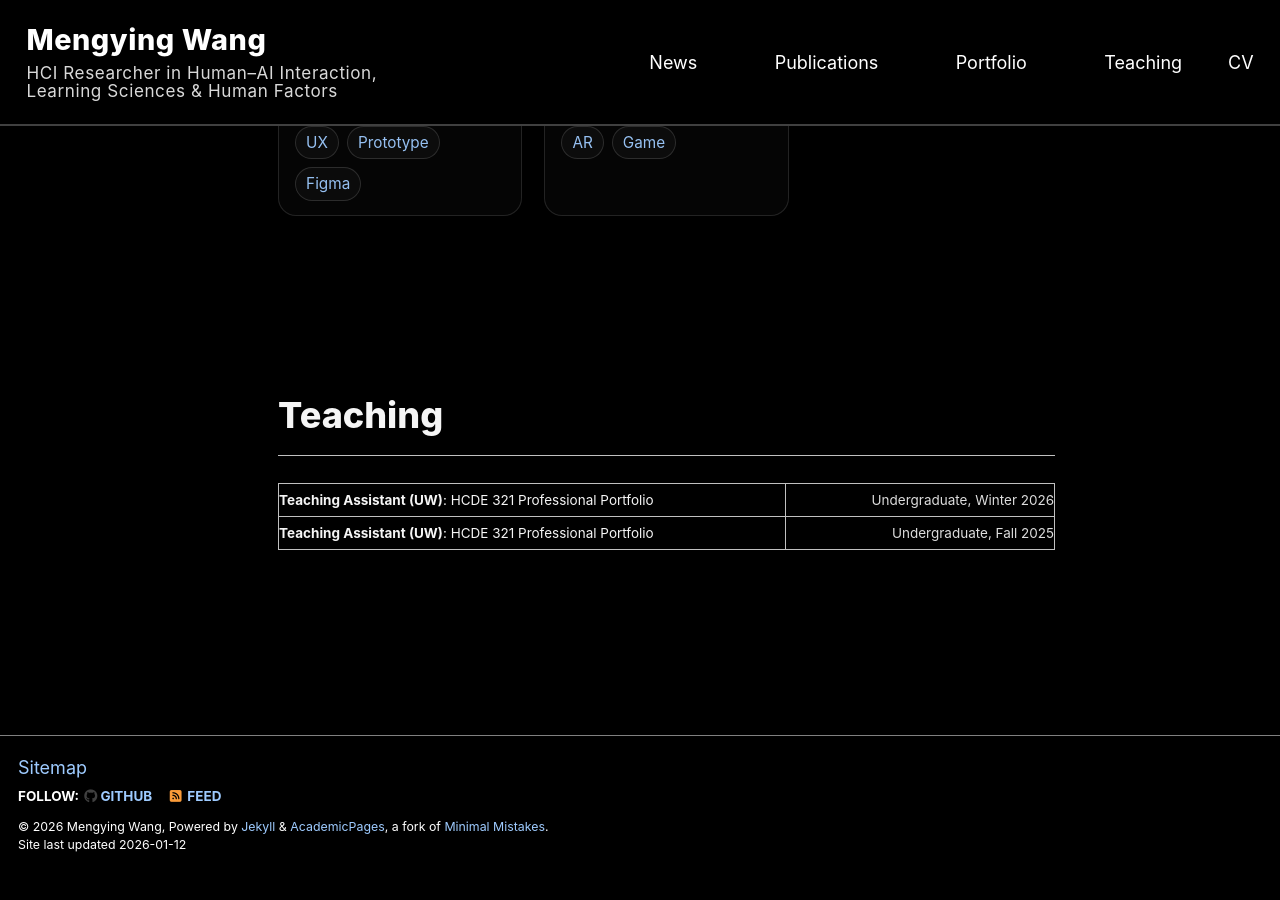
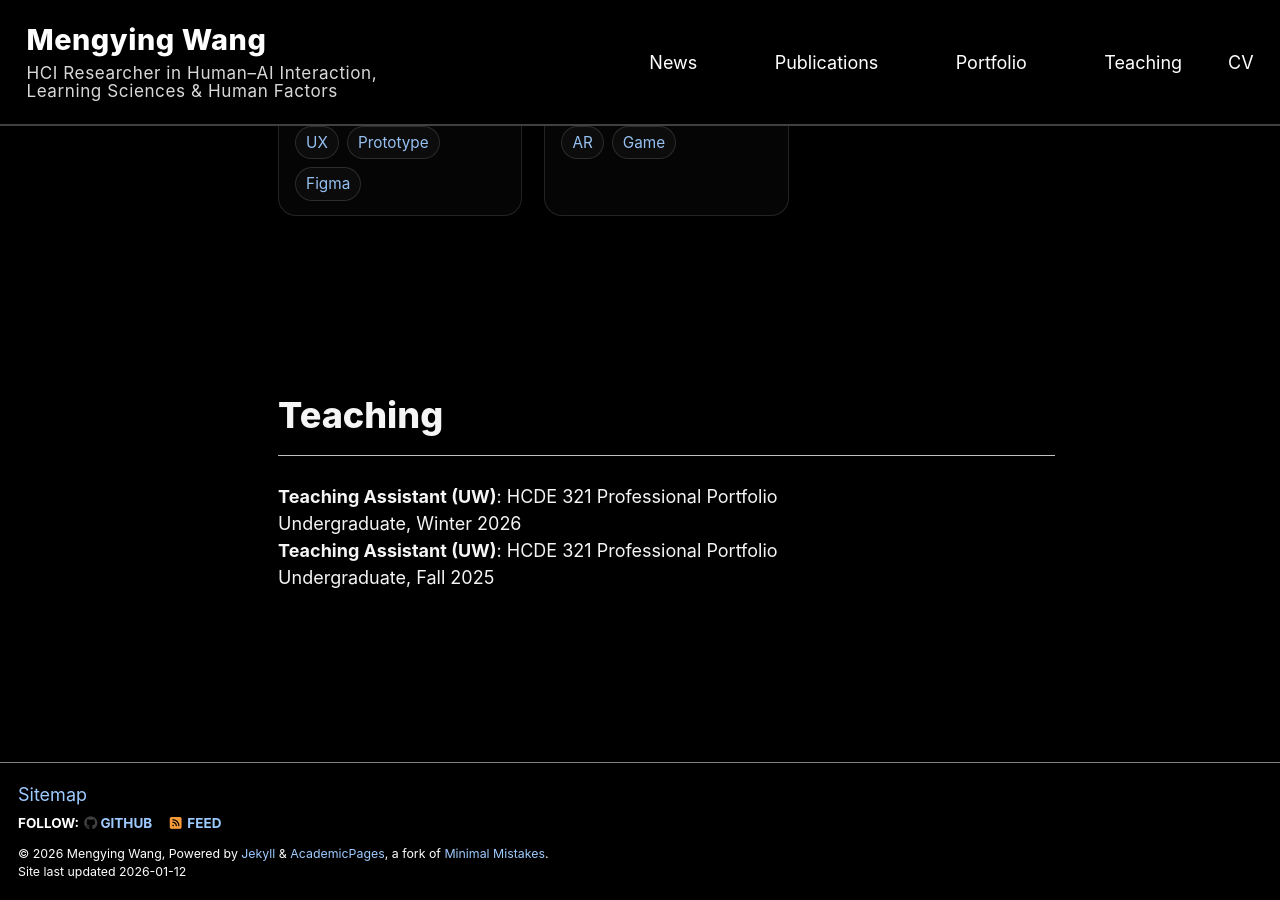
Before and after one commit to mengyingWWW/mengyingWWW.github.io, a Jekyll site: the page built from index.md, in a window 1280 px wide and 900 px high, scrolled down 2620 px. Built offline with Jekyll 4.4.1, drawn with Linux system fonts in a browser that asks for light colours; a script bundle is joined from its source files by our own code; library files that are not in the unit come from our copies; before the commit the page ends 3493 px from its top, so only the background shows below that.

Commit message:
Update index.md

```diff
--- a/index.md
+++ b/index.md
@@ -171,14 +171,23 @@ submission to Artificial Intelligence in Education (AIED 2026).</strong></p>
 <section id="teaching">
   <h2 class="section-title">Teaching</h2>
 
-  <table class="teaching-table">
-    <tr>
-      <td><strong>Teaching Assistant (UW)</strong>: HCDE 321 Professional Portfolio</td>
-      <td class="teaching-term">Undergraduate, Winter 2026</td>
-    </tr>
-    <tr>
-      <td><strong>Teaching Assistant (UW)</strong>: HCDE 321 Professional Portfolio</td>
-      <td class="teaching-term">Undergraduate, Fall 2025</td>
-    </tr>
-  </table>
+  <div class="teaching-list">
+    <div class="teaching-item">
+      <div class="teaching-left">
+        <strong>Teaching Assistant (UW)</strong>: HCDE 321 Professional Portfolio
+      </div>
+      <div class="teaching-right">
+        Undergraduate, Winter 2026
+      </div>
+    </div>
+
+    <div class="teaching-item">
+      <div class="teaching-left">
+        <strong>Teaching Assistant (UW)</strong>: HCDE 321 Professional Portfolio
+      </div>
+      <div class="teaching-right">
+        Undergraduate, Fall 2025
+      </div>
+    </div>
+  </div>
 </section>
```
